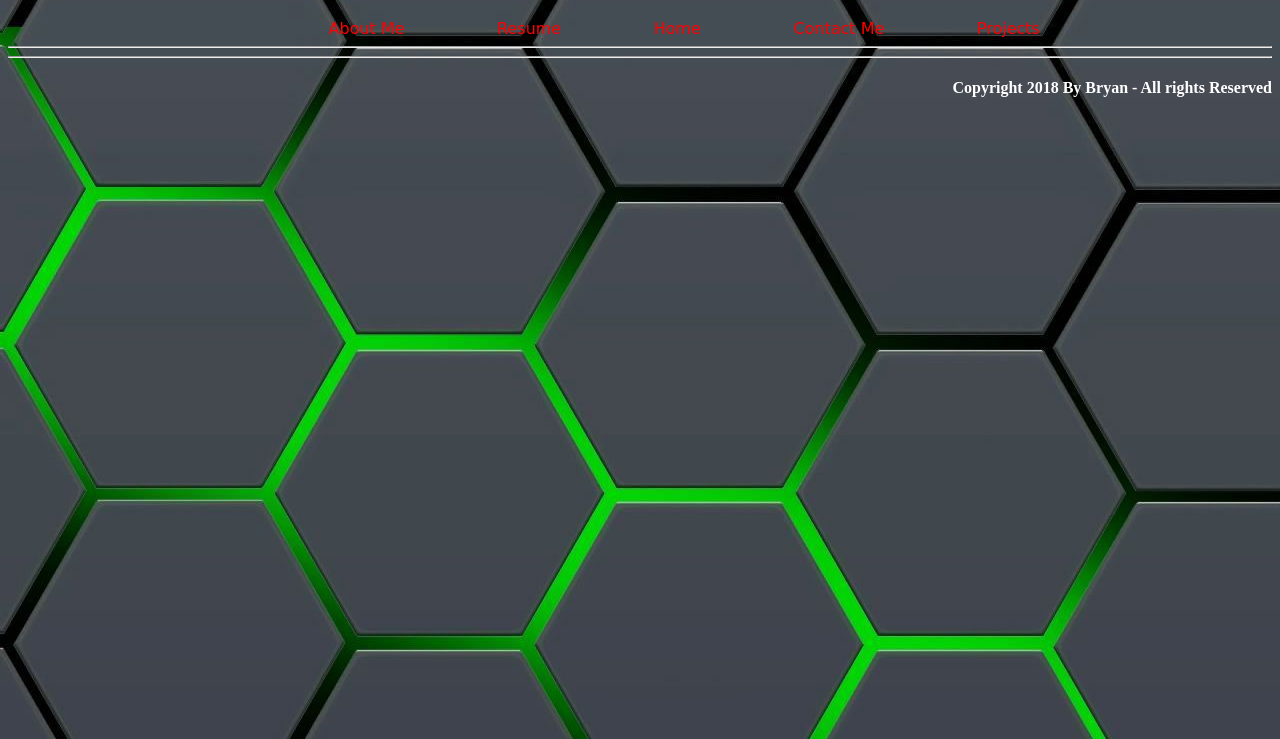
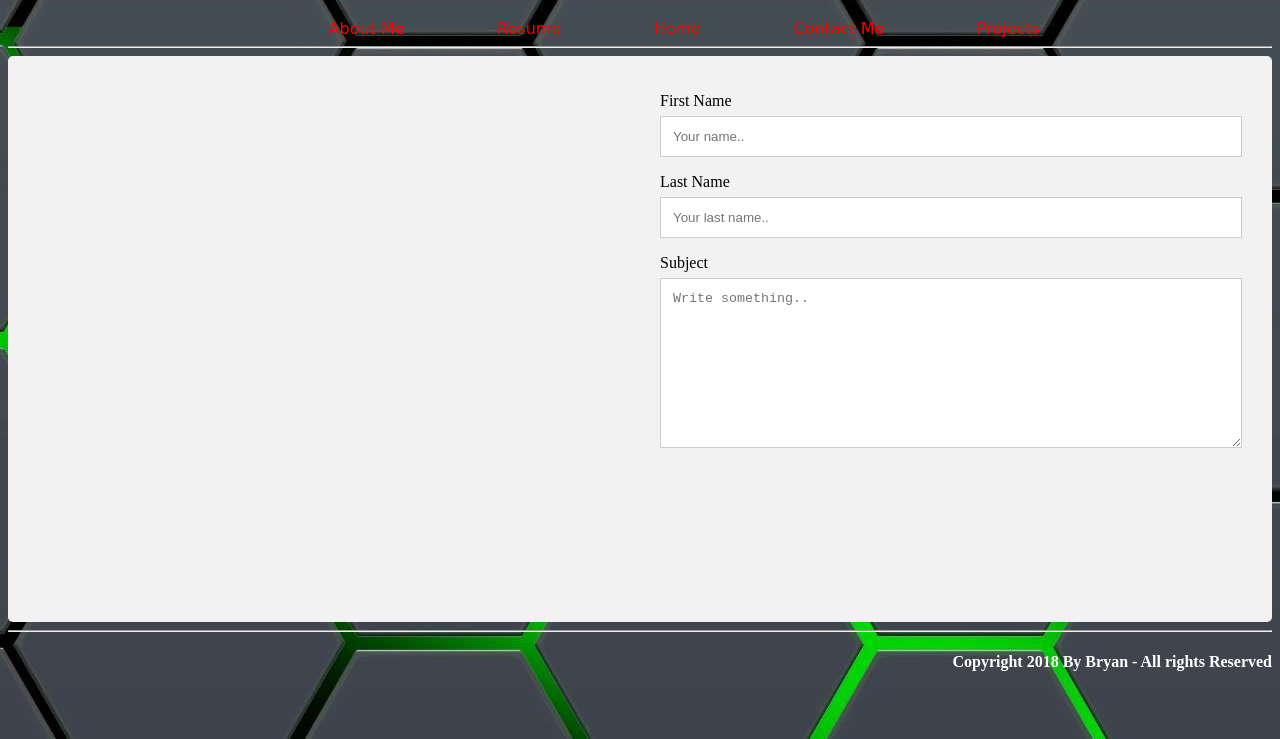
Before and after one commit to BPlaza69/BPlaza69.github.io, a plain HTML site: page ContactMe.html in a window 1280 px wide. Shown: the part 61-800 px from the top of the page. Drawn offline with Linux system fonts and the light colour scheme.

Commit message:
created the contact me page

```diff
--- a/ContactMe.html
+++ b/ContactMe.html
@@ -20,7 +20,25 @@
            </nav>
          </center>
         <hr>
-
+        <div class="container">
+          <div style="text-align:center">
+          </div>
+          <div class="row">
+            <div class="column">
+              <div id="map" style="width:100%;height:500px"></div>
+            </div>
+            <div class="column">
+              <form action="/action_page.php">
+                <label for="fname">First Name</label>
+                <input type="text" id="fname" name="firstname" placeholder="Your name..">
+                <label for="lname">Last Name</label>
+                <input type="text" id="lname" name="lastname" placeholder="Your last name..">
+                <label for="subject">Subject</label>
+                <textarea id="subject" name="subject" placeholder="Write something.." style="height:170px"></textarea>
+              </form>
+            </div>
+          </div>
+        </div>
 
         <hr>
         <h2> Copyright 2018 By Bryan - All rights Reserved </h2>
--- a/Portfolio.css
+++ b/Portfolio.css
@@ -12,6 +12,7 @@ img {
 
 h1{
   color: white;
+  text-align: center;
 }
 
 p{
@@ -25,3 +26,47 @@ h2{
   color: white;
   float: right;
 }
+
+* {
+    box-sizing: border-box;
+}
+
+input[type=text], select, textarea {
+    width: 100%;
+    padding: 12px;
+    border: 1px solid #ccc;
+    margin-top: 6px;
+    margin-bottom: 16px;
+    resize: vertical;
+}
+
+input[type=submit] {
+    background-color: grey;
+    color: white;
+    padding: 12px 20px;
+    border: none;
+    cursor: pointer;
+}
+
+input[type=submit]:hover {
+    background-color: black;
+}
+
+.container {
+    border-radius: 5px;
+    background-color: #f2f2f2;
+    padding: 10px;
+}
+
+.column {
+    float: left;
+    width: 50%;
+    margin-top: 6px;
+    padding: 20px;
+}
+
+.row:after {
+    content: "";
+    display: table;
+    clear: both;
+}
```
